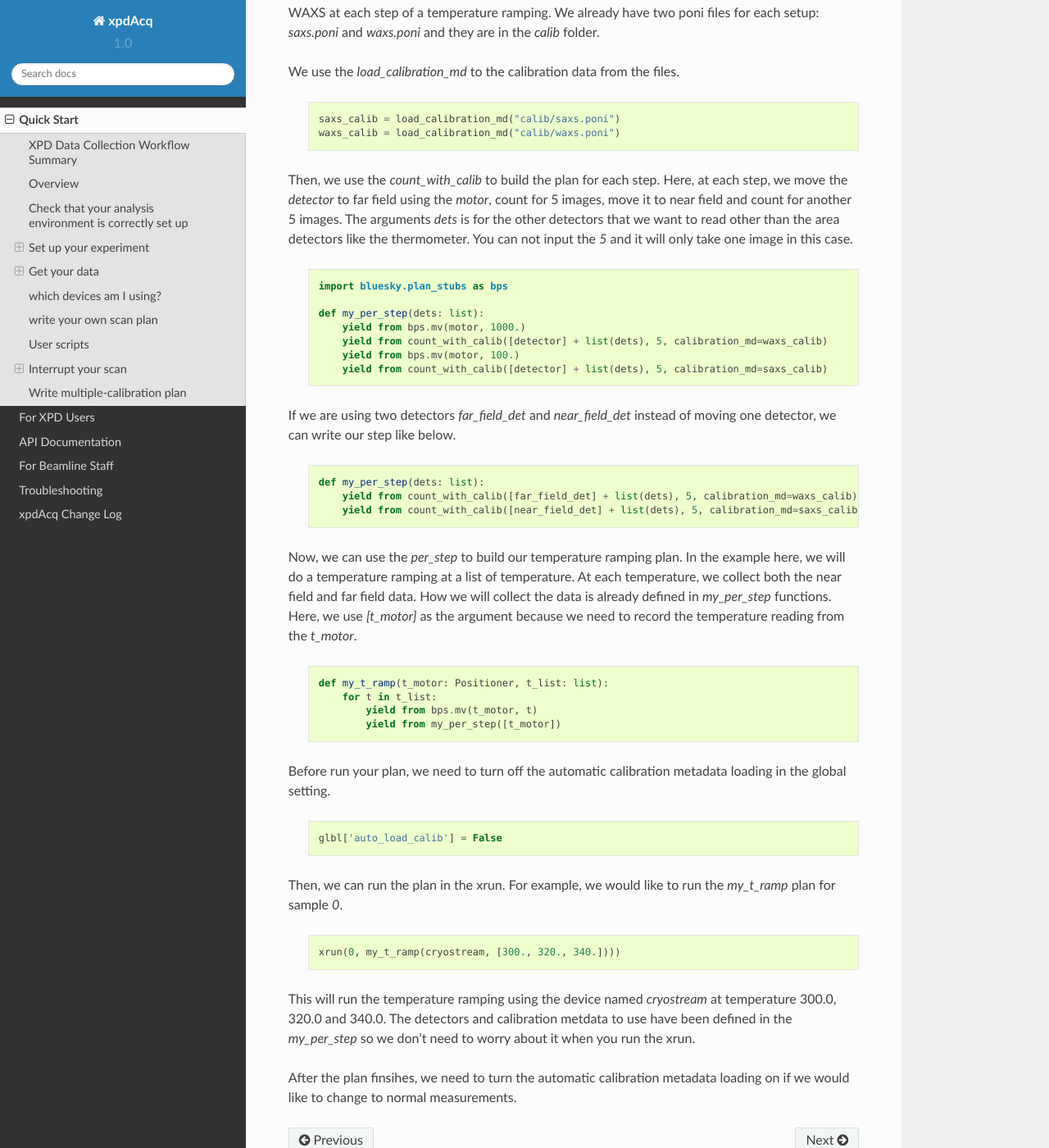
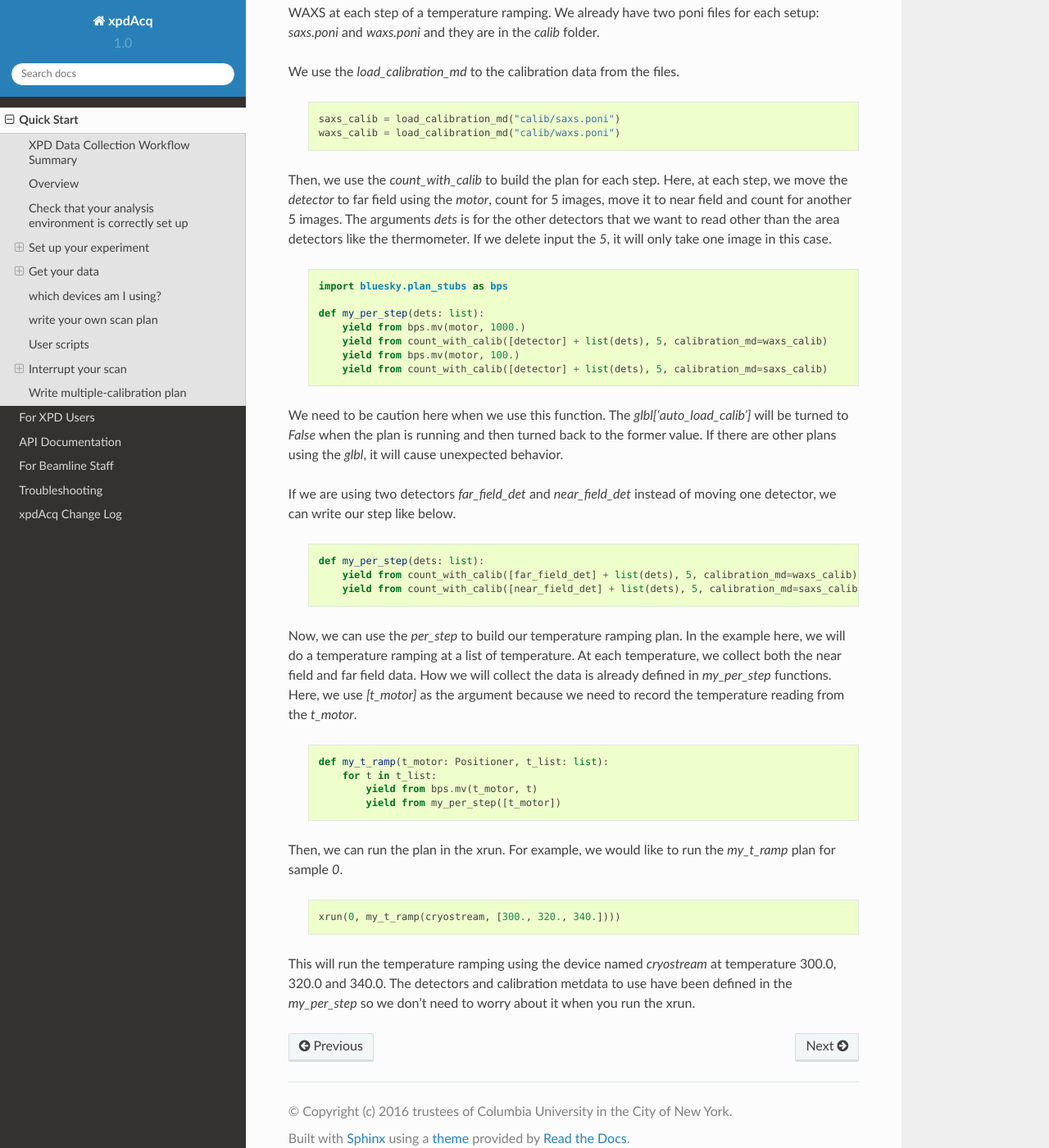
Before and after one commit to xpdAcq/xpdAcq, a Sphinx documentation site: the page built from docs/quickstart.rst, in a window 1280 px wide and 1400 px high, scrolled down 15586 px. Shown: the whole window at 82% size. Built offline with Sphinx 7.4.7 and the Read the Docs theme 2.0.0, drawn with Linux system fonts in a browser that asks for light colours; pages that are not in the unit, such as notebooks, are missing from menus.

Commit message:
DOC: update the doc Write multiple-calibration plan

```diff
--- a/docs/quickstart.rst
+++ b/docs/quickstart.rst
@@ -723,7 +723,7 @@ We use the `load_calibration_md` to the calibration data from the files.
 Then, we use the `count_with_calib` to build the plan for each step. Here, at each step, we move the `detector` to
 far field using the `motor`, count for 5 images, move it to near field and count for another 5 images. The
 arguments `dets` is for the other detectors that we want to read other than the area detectors like the
-thermometer. You can not input the `5` and it will only take one image in this case.
+thermometer. If we delete input the `5`, it will only take one image in this case.
 
   .. code-block:: python
 
@@ -734,6 +734,11 @@ thermometer. You can not input the `5` and it will only take one image in this c
         yield from count_with_calib([detector] + list(dets), 5, calibration_md=waxs_calib)
         yield from bps.mv(motor, 100.)
         yield from count_with_calib([detector] + list(dets), 5, calibration_md=saxs_calib)
+
+
+We need to be caution here when we use this function. The `glbl['auto_load_calib']` will be turned to `False`
+when the plan is running and then turned back to the former value. If there are other plans using the `glbl`,
+it will cause unexpected behavior.
 
 If we are using two detectors `far_field_det` and `near_field_det` instead of moving one detector, we can write
 our step like below.
@@ -758,13 +763,6 @@ because we need to record the temperature reading from the `t_motor`.
             yield from my_per_step([t_motor])
 
 
-Before run your plan, we need to turn off the automatic calibration metadata loading in the global setting.
-
-  .. code-block:: python
-
-    glbl['auto_load_calib'] = False
-
-
 Then, we can run the plan in the xrun. For example, we would like to run the `my_t_ramp` plan for sample `0`.
 
   .. code-block:: python
@@ -774,6 +772,3 @@ Then, we can run the plan in the xrun. For example, we would like to run the `my
 This will run the temperature ramping using the device named `cryostream` at temperature 300.0, 320.0 and 340.0.
 The detectors and calibration metdata to use have been defined in the `my_per_step` so we don't need to worry
 about it when you run the xrun.
-
-After the plan finsihes, we need to turn the automatic calibration metadata loading on if we would like to change
-to normal measurements.
```
